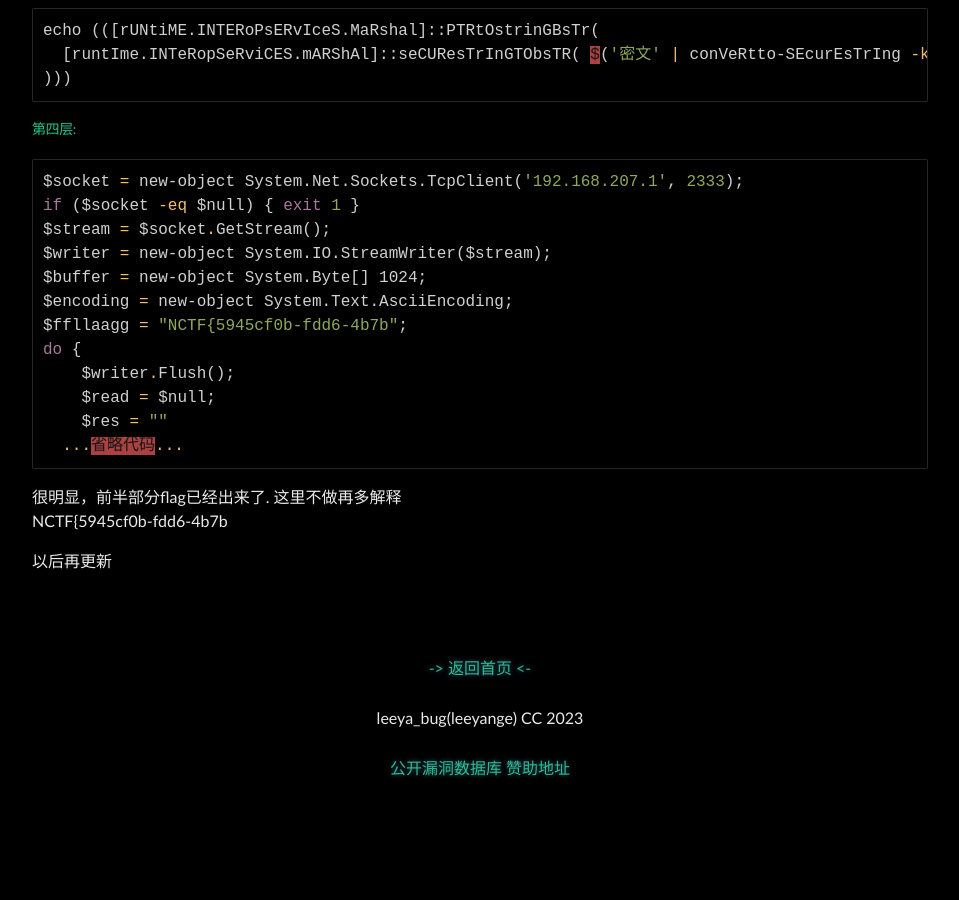
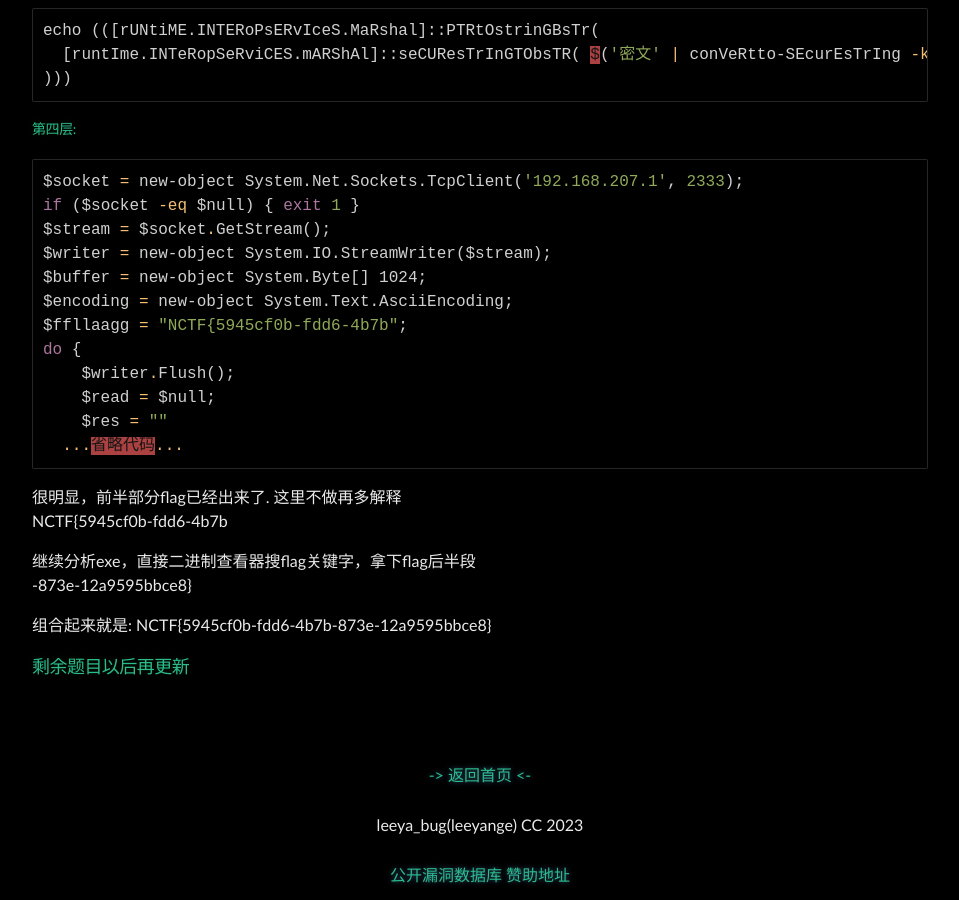
Before and after one commit to Leeyangee/leeyangee.github.io, a Jekyll site: the page built from _posts/2023-12-26-NCTF 2023 个人部分题解.md, in a window 1280 px wide and 900 px high, scrolled down 4069 px. Shown: the whole window, without its empty margins (160-1119 px from the left). Built offline with Jekyll 4.4.1, drawn with Linux system fonts in a browser that asks for light colours; before the commit the page ends 4862 px from its top, so only the background shows below that.

Commit message:
Update 2023-12-26-NCTF 2023 个人部分题解.md

```diff
--- a/_posts/2023-12-26-NCTF 2023 个人部分题解.md
+++ b/_posts/2023-12-26-NCTF 2023 个人部分题解.md
@@ -161,4 +161,9 @@ do {
 很明显，前半部分flag已经出来了. 这里不做再多解释
 NCTF{5945cf0b-fdd6-4b7b
 
-以后再更新
+继续分析exe，直接二进制查看器搜flag关键字，拿下flag后半段
+-873e-12a9595bbce8}
+
+组合起来就是: NCTF{5945cf0b-fdd6-4b7b-873e-12a9595bbce8}
+
+### [](#header-3)剩余题目以后再更新
```
